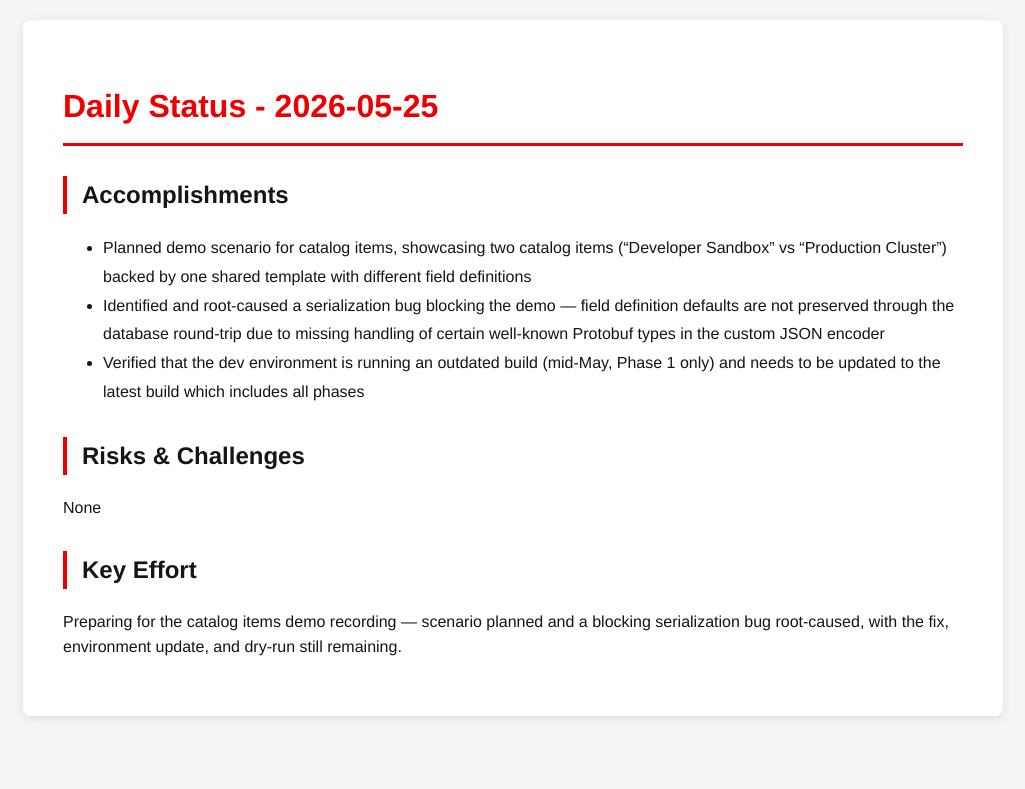
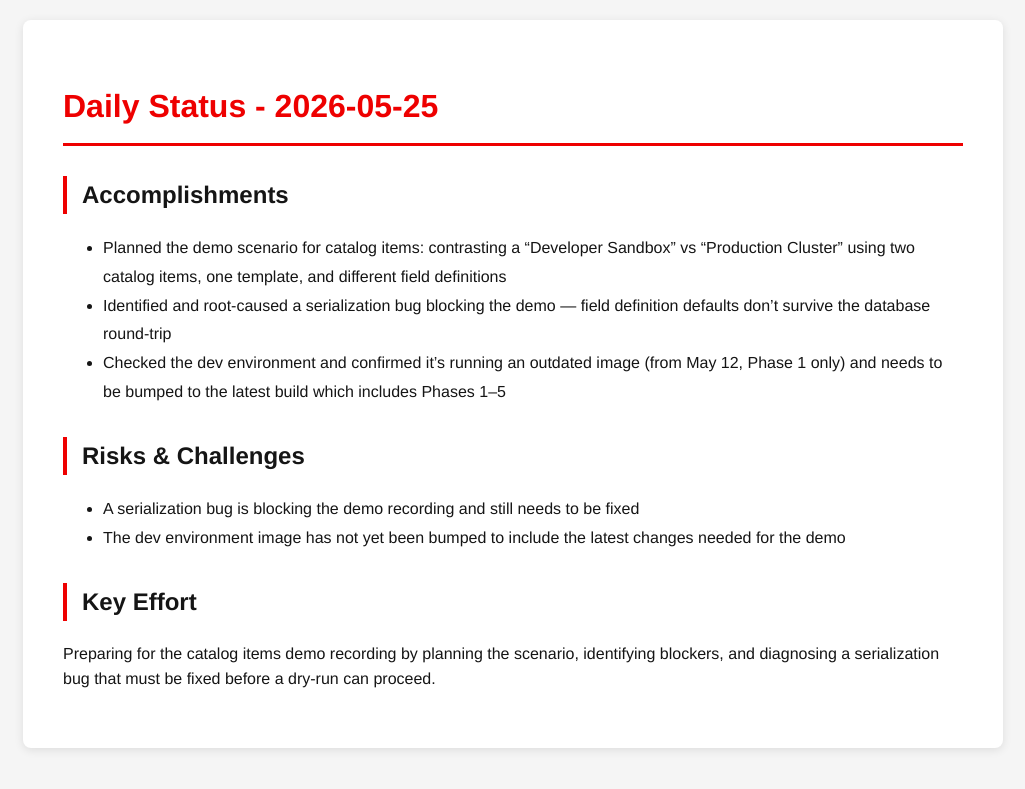
Before and after one commit to tzvatot/daily-status, a Jekyll site: the page built from 2026-05-25.md, in a window 1280 px wide. Shown: the top 789 px of the page, without its empty margins (127-1152 px from the left). Built offline with Jekyll 4.4.1, drawn with Linux system fonts in a browser that asks for light colours.

Commit message:
Daily status update - 2026-05-25

```diff
--- a/2026-05-25.md
+++ b/2026-05-25.md
@@ -7,12 +7,13 @@ date: 2026-05-25
 # Daily Status - 2026-05-25
 
 ## Accomplishments
-- Planned demo scenario for catalog items, showcasing two catalog items ("Developer Sandbox" vs "Production Cluster") backed by one shared template with different field definitions
-- Identified and root-caused a serialization bug blocking the demo — field definition defaults are not preserved through the database round-trip due to missing handling of certain well-known Protobuf types in the custom JSON encoder
-- Verified that the dev environment is running an outdated build (mid-May, Phase 1 only) and needs to be updated to the latest build which includes all phases
+- Planned the demo scenario for catalog items: contrasting a "Developer Sandbox" vs "Production Cluster" using two catalog items, one template, and different field definitions
+- Identified and root-caused a serialization bug blocking the demo — field definition defaults don't survive the database round-trip
+- Checked the dev environment and confirmed it's running an outdated image (from May 12, Phase 1 only) and needs to be bumped to the latest build which includes Phases 1–5
 
 ## Risks & Challenges
-None
+- A serialization bug is blocking the demo recording and still needs to be fixed
+- The dev environment image has not yet been bumped to include the latest changes needed for the demo
 
 ## Key Effort
-Preparing for the catalog items demo recording — scenario planned and a blocking serialization bug root-caused, with the fix, environment update, and dry-run still remaining.
+Preparing for the catalog items demo recording by planning the scenario, identifying blockers, and diagnosing a serialization bug that must be fixed before a dry-run can proceed.
```
